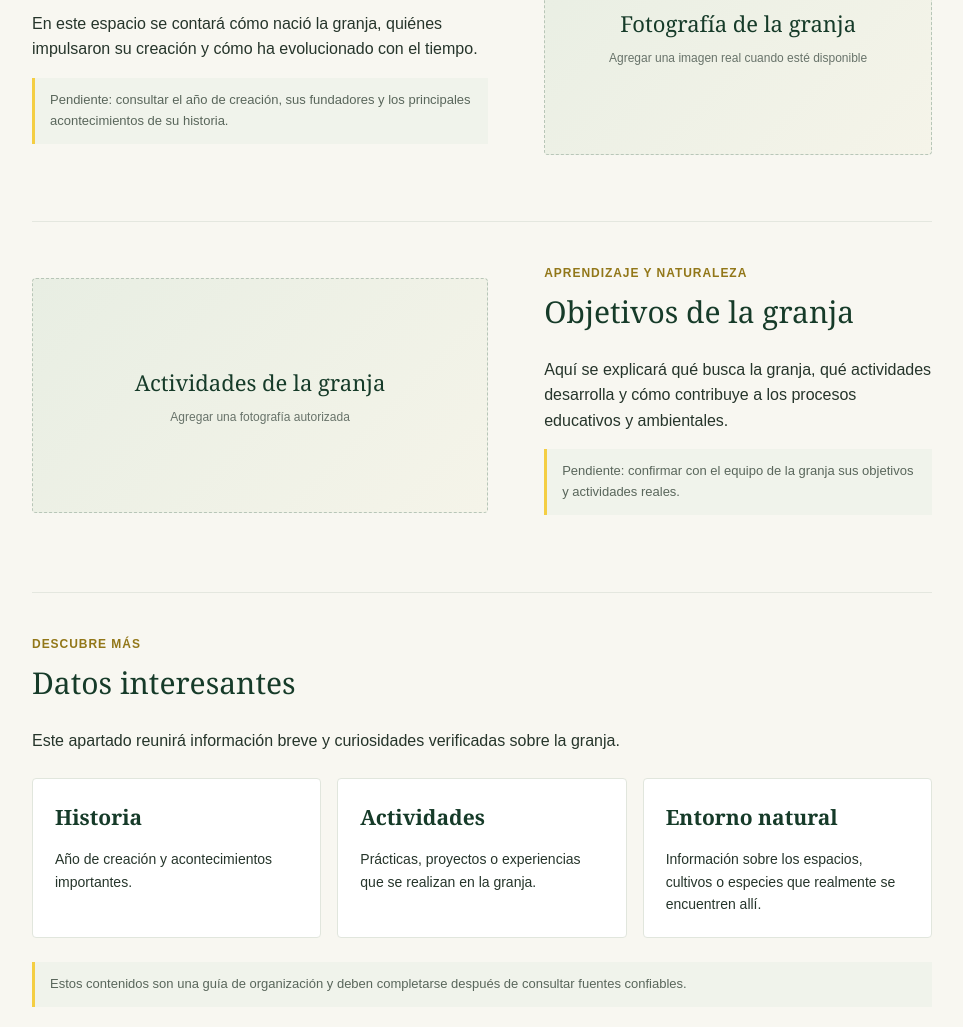
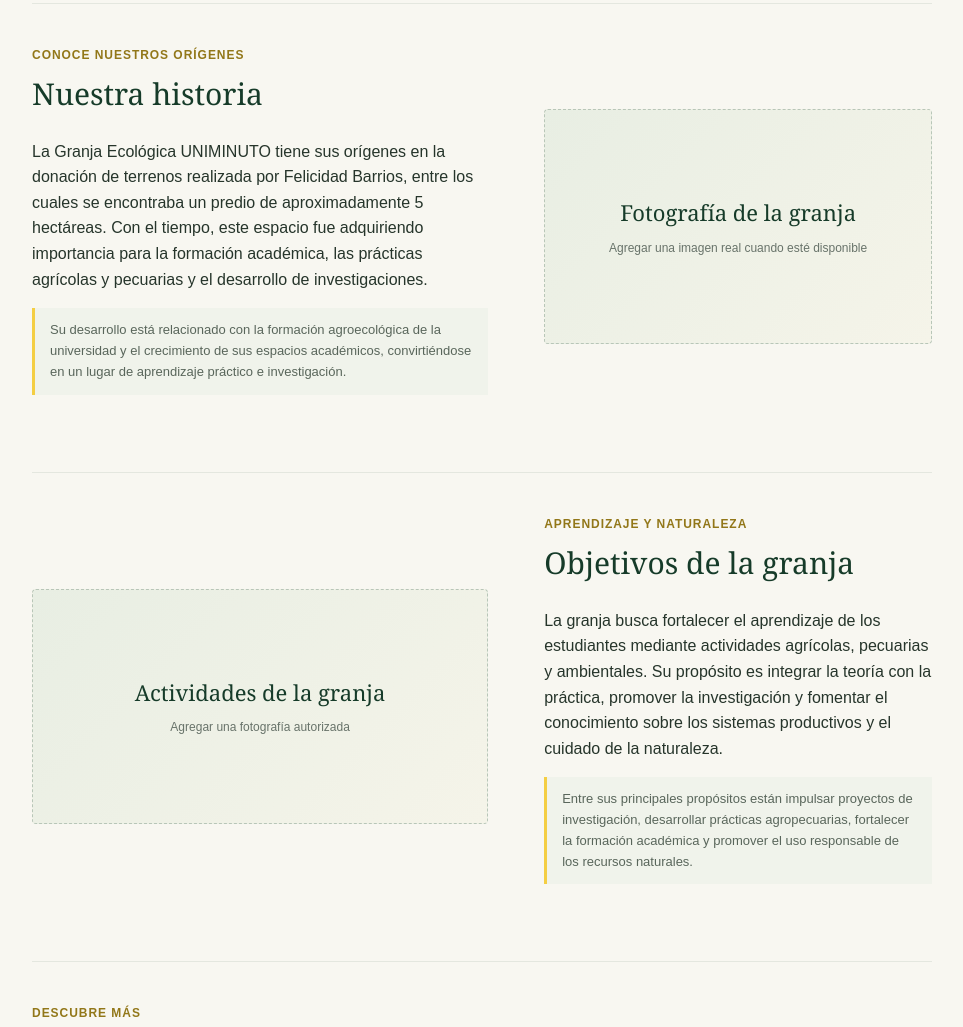
Before and after one commit to fairoxjvz/Proyecto-Granja, a plain HTML site: page modulos/sobre-la-granja/sobre-la-granja.html in a window 1280 px wide. Shown: the part 959-1986 px from the top of the page, without its empty margins (158-1121 px from the left). Drawn offline with Linux system fonts and the light colour scheme.

Commit message:
Update sobre-la-granja.html

```diff
--- a/modulos/sobre-la-granja/sobre-la-granja.html
+++ b/modulos/sobre-la-granja/sobre-la-granja.html
@@ -39,7 +39,10 @@
             <p>Conoce nuestra granja, un espacio que conecta la naturaleza con el aprendizaje. En esta sección podrás descubrir su historia, sus objetivos y las actividades que se desarrollan en ella.</p>
 
             <div class="module-note">
-                Este módulo está en construcción. La historia, las fotografías y los datos se completarán con información real y verificada de la granja.
+                La Granja Ecológica UNIMINUTO cuenta con aproximadamente 26 zonas productivas dedicadas a actividades agrícolas y pecuarias.
+                Es un espacio de aprendizaje e investigación donde los estudiantes participan en diferentes proyectos relacionados con cultivos, producción animal y prácticas agroecológicas.
+                Actualmente, se desarrollan alrededor de 65 proyectos de investigación por semestre, trabajando con sistemas productivos como el cacao, los cítricos, la producción de pollos, cerdos, bovinos, peces y lombrices.
+                Este espacio permite conectar los conocimientos académicos con la experiencia práctica, promoviendo la investigación, el aprendizaje y el aprovechamiento responsable de los recursos naturales.
             </div>
 
             <div class="module-links">
@@ -52,8 +55,11 @@
                 <div class="about-section-copy">
                     <p class="eyebrow about-eyebrow">Conoce nuestros orígenes</p>
                     <h2 id="historia-titulo">Nuestra historia</h2>
-                    <p>En este espacio se contará cómo nació la granja, quiénes impulsaron su creación y cómo ha evolucionado con el tiempo.</p>
-                    <p class="about-placeholder">Pendiente: consultar el año de creación, sus fundadores y los principales acontecimientos de su historia.</p>
+                    <p>La Granja Ecológica UNIMINUTO tiene sus orígenes en la donación de terrenos realizada por Felicidad Barrios,
+                    entre los cuales se encontraba un predio de aproximadamente 5 hectáreas. Con el tiempo, este espacio fue adquiriendo importancia para la formación académica,
+                    las prácticas agrícolas y pecuarias y el desarrollo de investigaciones.</p>
+                    <p class="about-placeholder">Su desarrollo está relacionado con la formación agroecológica de la universidad y el crecimiento de sus espacios académicos,
+                    convirtiéndose en un lugar de aprendizaje práctico e investigación.</p>
                 </div>
                 <div class="about-image-placeholder" role="img" aria-label="Espacio reservado para una fotografía de la granja">
                     <span>Fotografía de la granja</span>
@@ -65,8 +71,10 @@
                 <div class="about-section-copy">
                     <p class="eyebrow about-eyebrow">Aprendizaje y naturaleza</p>
                     <h2 id="objetivos-titulo">Objetivos de la granja</h2>
-                    <p>Aquí se explicará qué busca la granja, qué actividades desarrolla y cómo contribuye a los procesos educativos y ambientales.</p>
-                    <p class="about-placeholder">Pendiente: confirmar con el equipo de la granja sus objetivos y actividades reales.</p>
+                    <p>La granja busca fortalecer el aprendizaje de los estudiantes mediante actividades agrícolas, pecuarias y ambientales. Su propósito es integrar la teoría con la práctica,
+                    promover la investigación y fomentar el conocimiento sobre los sistemas productivos y el cuidado de la naturaleza.</p>
+                    <p class="about-placeholder">Entre sus principales propósitos están impulsar proyectos de investigación, desarrollar prácticas agropecuarias,
+                    fortalecer la formación académica y promover el uso responsable de los recursos naturales.</p>
                 </div>
                 <div class="about-image-placeholder about-image-secondary" role="img" aria-label="Espacio reservado para una fotografía de las actividades de la granja">
                     <span>Actividades de la granja</span>
@@ -81,15 +89,18 @@
                 <div class="about-facts-grid">
                     <article class="about-fact-card">
                         <h3>Historia</h3>
-                        <p>Año de creación y acontecimientos importantes.</p>
+                        <p>En la granja se realizan prácticas agrícolas y pecuarias, proyectos de investigación y experimentos académicos.
+                        Cada semestre se desarrollan aproximadamente 65 proyectos que fortalecen el aprendizaje de los estudiantes.</p>
                     </article>
                     <article class="about-fact-card">
                         <h3>Actividades</h3>
-                        <p>Prácticas, proyectos o experiencias que se realizan en la granja.</p>
+                        <p>La granja realiza prácticas agrícolas y pecuarias, investigaciones y experimentos académicos.
+                        Cada semestre se desarrollan cerca de 65 proyectos que fortalecen el aprendizaje práctico de los estudiantes.</p>
                     </article>
                     <article class="about-fact-card">
                         <h3>Entorno natural</h3>
-                        <p>Información sobre los espacios, cultivos o especies que realmente se encuentren allí.</p>
+                        <p>La granja cuenta con aproximadamente 26 zonas productivas, donde se cultiva cacao y cítricos.
+                        También tiene animales como pollos, cerdos, bovinos y una yegua, además de actividades de piscicultura y lombricultura.</p>
                     </article>
                 </div>
                 <p class="about-placeholder">Estos contenidos son una guía de organización y deben completarse después de consultar fuentes confiables.</p>
```
